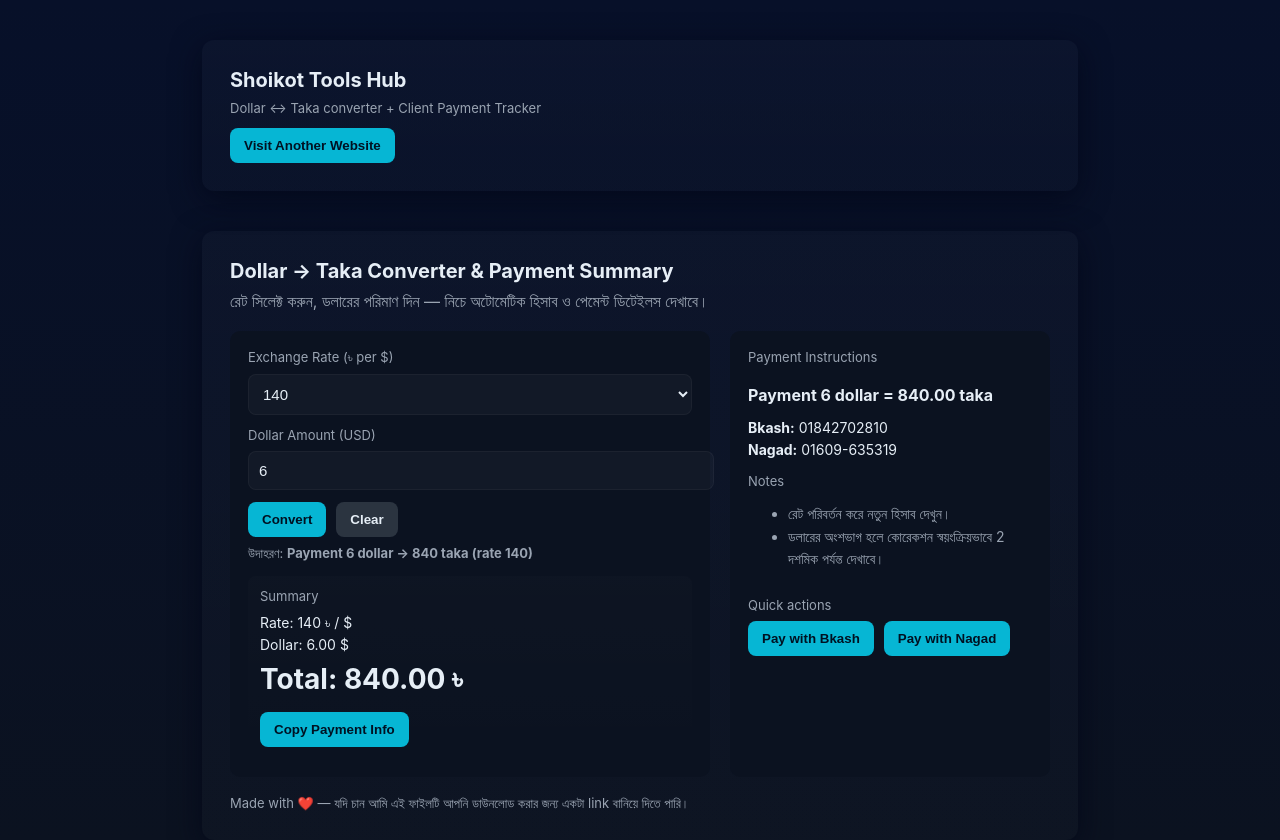
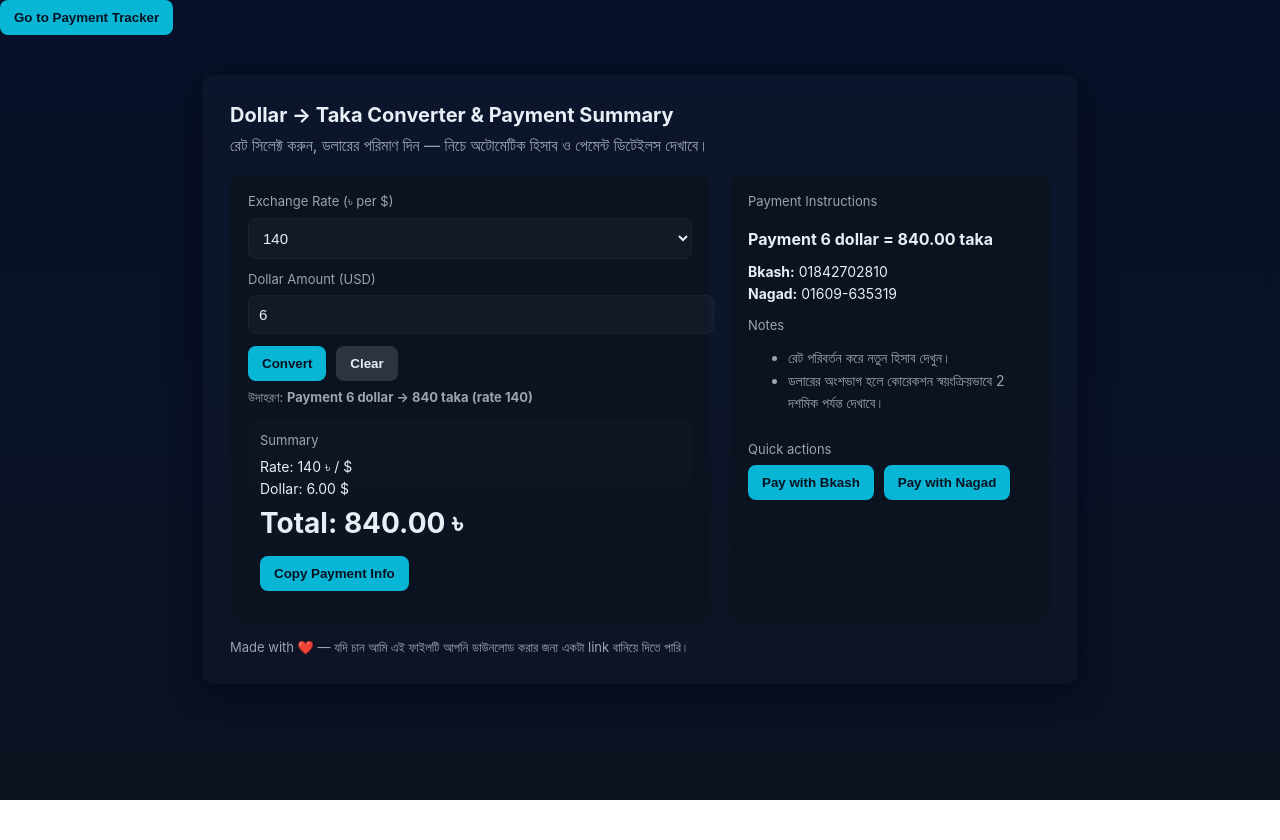
Before and after one commit to rezaur150/dollar-to-taka, a plain HTML site: page index.html in a window 1280 px wide. After the commit the page ends 800 px from the top, so only its background shows below. Drawn offline with Linux system fonts and the light colour scheme.

Commit message:
index.html

```diff
--- a/index.html
+++ b/index.html
@@ -29,21 +29,9 @@
 </head>
 <body>
 
-<body>
-  <div class="wrap">
-    <h1>Shoikot Tools Hub</h1>
-    <div class="muted">Dollar ↔ Taka converter + Client Payment Tracker</div>
-
-    <!-- Button bosano ekhane -->
-    <div style="margin-top:12px">
-      <button class="btn" onclick="window.location.href='https://example.com'">
-        Visit Another Website
-      </button>
-    </div>
-
-    <!-- baki content -->
-  </div>
-</body>
+<button class="btn" onclick="window.location.href='tools.html'">
+  Go to Payment Tracker
+</button>
 
 
   <div class="wrap">
```
